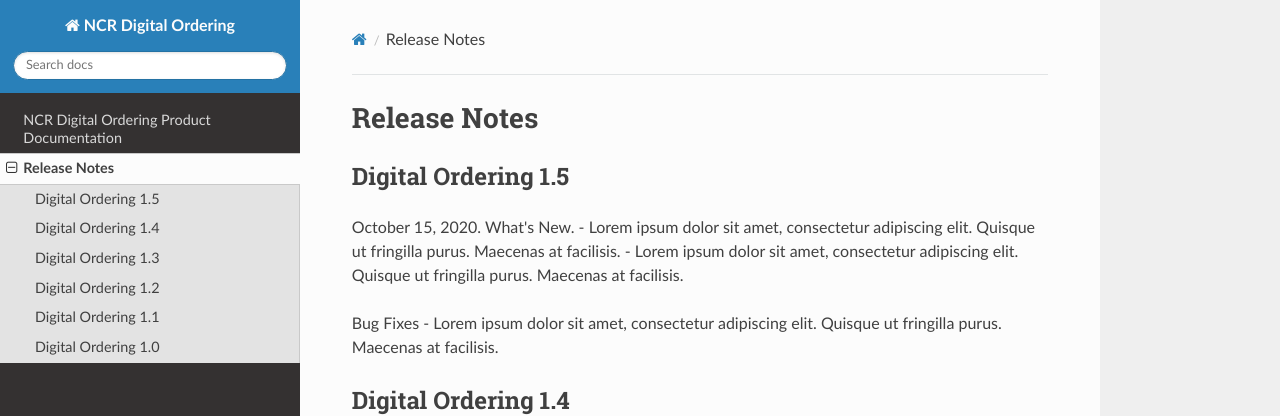
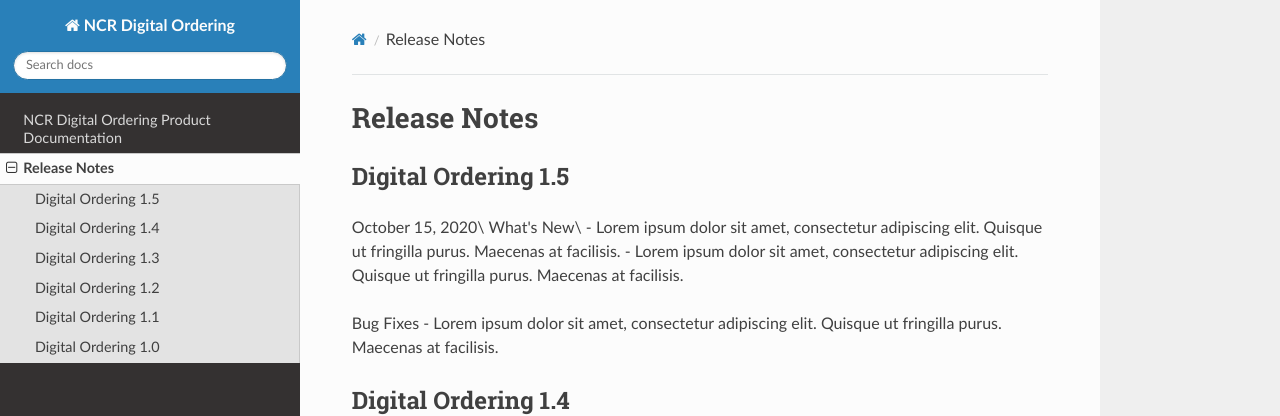
Before and after one commit to bz250090/techdoc-test, an MkDocs documentation site: the page built from docs/release-notes.md, in a window 1280 px wide and 900 px high. Shown: the top 416 px of the window. Built offline with MkDocs 1.6.1, drawn with Linux system fonts in a browser that asks for light colours; nearby versions of some CDN libraries.

```diff
--- a/docs/release-notes.md
+++ b/docs/release-notes.md
@@ -1,8 +1,8 @@
 #Release Notes
 
 ##Digital Ordering 1.5
-October 15, 2020.
-What's New.
+October 15, 2020\
+What's New\
 - Lorem ipsum dolor sit amet, consectetur adipiscing elit. Quisque ut fringilla purus. Maecenas at facilisis.
 - Lorem ipsum dolor sit amet, consectetur adipiscing elit. Quisque ut fringilla purus. Maecenas at facilisis.
 
```
